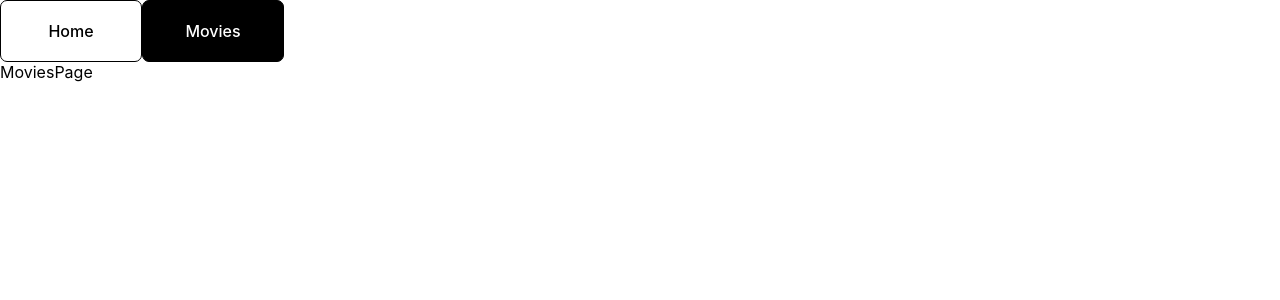
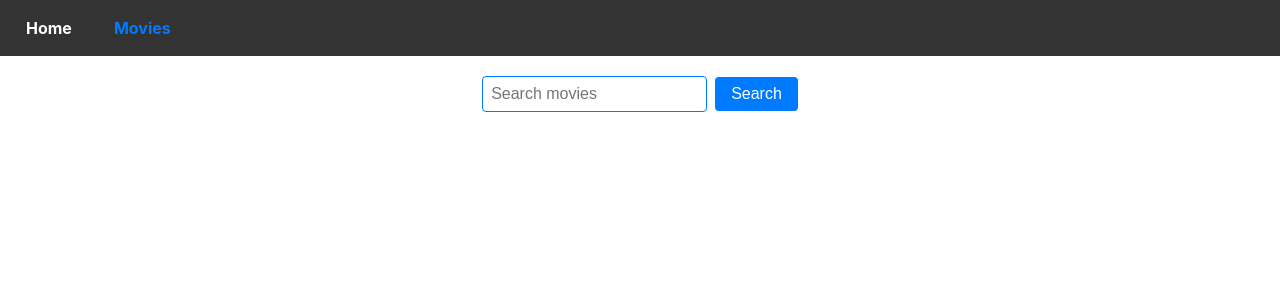
Before and after one commit to Holubchuk/goit-react-hw-05-movies, a React (Create React App) app: page /goit-react-hw-05-movies/movies in a window 1280 px wide. Shown: the top 300 px of the page. Built offline with nearby package versions, Linux system fonts and the light colour scheme.

Commit message:
feature/without go-back

```diff
--- a/src/components/App.jsx
+++ b/src/components/App.jsx
@@ -1,21 +1,25 @@
 import { Routes, Route } from "react-router-dom";
+import { lazy, Suspense } from "react";
 
 import { Layout } from "./Layout/Layout";
+import { Loader } from "./Loader/Loader";
 
-import HomePage from "pages/HomePage";
-import MoviesPage from "pages/MoviesPage";
-import MovieDetailsPage from "pages/MovieDetailsPage";
-
+const HomePage = lazy(() => import ('pages/HomePage'))
+const MoviesPage = lazy(() => import ('pages/MoviesPage'))
+const MovieDetailsPage = lazy(() => import ('pages/MovieDetailsPage'))
 
 
 export const App = () => {
   return (
+    <Suspense fallback={<Loader />}>
     <Layout>
       <Routes>
           <Route path="/" element={<HomePage />} />
           <Route path="/movies" element={<MoviesPage />} />
           <Route path="/movies/:movieId/*" element={<MovieDetailsPage />} />
+          <Route path="*" element={<HomePage />} />
       </Routes>
     </Layout>
+    </Suspense>
   );
 };
--- a/src/components/Layout/Layout.module.css
+++ b/src/components/Layout/Layout.module.css
@@ -1,18 +1,26 @@
+header {
+  display: flex;
+  background-color: #333;
+  padding: 10px;
+}
+
 .navLink {
-    display: inline-flex;
-    padding: 20px;
-    min-width: 100px;
-    justify-content: center;
-    align-items: center;
-    border: 1px solid black;
-    background-color: transparent;
-    font-weight: 500;
-    border-radius: 7px;
-    color: inherit;
-    text-decoration: none;
-    transition: all .3s;
-  }
-  .active {
-    background-color: black;
-    color: white;
-  }
+  color: white;
+  text-decoration: none;
+  padding: 8px 16px;
+  margin-right: 10px;
+  font-weight: bold;
+  transition: color 0.3s ease-in-out;
+}
+
+.navLink.active {
+  color: #007bff;
+}
+
+.navLink:hover {
+  color: #007bff;
+}
+
+main {
+  padding: 20px;
+}
--- a/src/components/MoviesList/MoviesList.jsx
+++ b/src/components/MoviesList/MoviesList.jsx
@@ -4,16 +4,16 @@ import { Link } from 'react-router-dom';
 import css from './MoviesList.module.css';
 
 export const MoviesList = ({ trending }) => {
-
   return (
     <div>
-      <p className={css.trendingTitle}>Trending today</p>
       {Array.isArray(trending) &&
-      trending.map(movie => (
-        <li key={movie.id} className={css.trendingItem}>
-          <Link to={`/movies/${movie.id}`} className={css.trendingLink}>{movie.title}</Link>
-        </li>
-      ))}
+        trending.map(movie => (
+          <li key={movie.id} className={css.trendingItem}>
+            <Link to={`/movies/${movie.id}`} className={css.trendingLink}>
+              {movie.title}
+            </Link>
+          </li>
+        ))}
     </div>
   );
 };
--- a/src/components/MoviesList/MoviesList.module.css
+++ b/src/components/MoviesList/MoviesList.module.css
@@ -1,8 +1,3 @@
-.trendingTitle {
-    font-size: 48px;
-    margin-left: 100px;
-    font-weight: 700;
-}
 .trendingItem {
   list-style-type: none;
   margin-left: 50px;
--- a/src/components/Reviews/Reviews.jsx
+++ b/src/components/Reviews/Reviews.jsx
@@ -30,7 +30,7 @@ export const Reviews = () => {
   return (
     <div className={css.reviewsContainer}>
       {status === STATUSES.pending && <Loader />}
-      {Array.isArray(moviesReviews) &&
+      {Array.isArray(moviesReviews) && moviesReviews.length > 0 ? (
         moviesReviews.map(movie => (
           <ul key={movie.id} className={css.reviewsList}>
             <li className={css.reviewsItem}>
@@ -38,7 +38,10 @@ export const Reviews = () => {
               <p className={css.reviewsContent}>{movie.content}</p>
             </li>
           </ul>
-        ))}
+        ))
+      ) : (
+        <p className={css.noReviewsMessage}>No reviews available for this movie</p>
+      )}
     </div>
   );
 };
--- a/src/components/Reviews/Reviews.module.css
+++ b/src/components/Reviews/Reviews.module.css
@@ -14,6 +14,11 @@
 .reviewsContent {
     font-size: 18px;
 }
+.noReviewsMessage {
+    font-size: 36px;
+    margin-left: 40px;
+    color: brown;
+}
 p {
     margin-block-end: 0;
 }
--- /dev/null
+++ b/src/components/SearchBar/SearchBar.jsx
@@ -0,0 +1,21 @@
+import React from 'react';
+import css from './SearchBar.module.css';
+
+export const Searchbar = ({ handleSubmit }) => {
+  return (
+    <form className={css.searchForm} onSubmit={handleSubmit}>
+      <input
+        className={css.searchFormInput}
+        name="search"
+        type="text"
+        autoComplete="off"
+        autoFocus
+        placeholder="Search movies"
+        required
+      />
+      <button type="submit" className={css.searchFormButton}>
+        Search
+      </button>
+    </form>
+  );
+};
--- /dev/null
+++ b/src/components/SearchBar/SearchBar.module.css
@@ -0,0 +1,29 @@
+.searchForm {
+    display: flex;
+    justify-content: center;
+    align-items: center;
+    margin-bottom: 20px;
+  }
+
+  .searchFormInput {
+    padding: 8px;
+    font-size: 16px;
+    border: 1px solid #ccc;
+    border-radius: 4px;
+    margin-right: 8px;
+  }
+
+  .searchFormButton {
+    padding: 8px 16px;
+    font-size: 16px;
+    background-color: #007bff;
+    color: #fff;
+    border: none;
+    border-radius: 4px;
+    cursor: pointer;
+  }
+
+  .searchFormInput:focus {
+    border-color: #007bff;
+    outline: none;
+  }
--- a/src/pages/HomePage.jsx
+++ b/src/pages/HomePage.jsx
@@ -28,10 +28,15 @@ const HomePage = () => {
   }, []);
 
   return (
-    <div>
-      {status === STATUSES.pending && <Loader />}
-      {status === STATUSES.success && <MoviesList trending={trending} />}
-    </div>
+    <main>
+    {status === STATUSES.pending && <Loader />}
+    {status === STATUSES.success && (
+      <>
+        <p style={{ marginLeft: '100px', fontWeight: 700, fontSize: '48px' }}>Trending today</p>
+        <MoviesList trending={trending} />
+      </>
+    )}
+  </main>
   );
 };
 
--- a/src/pages/MoviesPage.jsx
+++ b/src/pages/MoviesPage.jsx
@@ -1,8 +1,52 @@
 import React from 'react'
+import { useState, useEffect } from 'react';
+
+import { Loader } from '../components/Loader/Loader';
+import { STATUSES } from '../services/constants';
+import { Searchbar } from 'components/SearchBar/SearchBar';
+import { MoviesList } from 'components/MoviesList/MoviesList';
+
+import { requestMovieByQuery } from 'services/api';
+
+
 
 const MoviesPage = () => {
+  const [searchMovies, setsearchMovies] = useState([]);
+  const [status, setStatus] = useState(STATUSES.idle);
+  const [searchValue, setSearchValue] = useState('');
+
+  useEffect(() => {
+    const fetchTrendingMovies = async (searchValue) => {
+      try {
+        setStatus(STATUSES.pending);
+        const responseData = await requestMovieByQuery(searchValue);
+        setsearchMovies(responseData);
+        console.log(responseData);
+        setStatus(STATUSES.success);
+      } catch (error) {
+        setStatus(STATUSES.error);
+      }
+    };
+    if (searchValue === '' ) return;
+    fetchTrendingMovies(searchValue);
+  }, [searchValue]);
+
+  const handleSubmit = e => {
+    e.preventDefault();
+
+    const searchValue = e.currentTarget.elements.search.value;
+
+    setSearchValue(searchValue);
+    setsearchMovies([]);
+    e.target.reset();
+  };
+
   return (
-    <div>MoviesPage</div>
+    <div>
+      <Searchbar handleSubmit={handleSubmit} />
+      {status === STATUSES.pending && <Loader />}
+      {status === STATUSES.success && <MoviesList trending={searchMovies} searchMovies={searchMovies} />}
+    </div>
   )
 }
 
--- a/src/services/api.js
+++ b/src/services/api.js
@@ -4,7 +4,7 @@ export async function requestTrending() {
   const BASE_URL = 'https://api.themoviedb.org/3/trending/movie/day';
   const KEY = 'd425559355e0879fed139185dbbb845a';
 
-  const response = await axios.get(`${BASE_URL}?api_key=${KEY}`);
+  const response = await axios.get(`${BASE_URL}?api_key=${KEY}&language=en-US`);
   return response.data;
 }
 
@@ -12,7 +12,7 @@ export const requestMovieDetailsById = async movieId => {
   const BASE_URL = 'https://api.themoviedb.org/3/movie/';
   const KEY = 'd425559355e0879fed139185dbbb845a';
 
-  const response = await axios.get(`${BASE_URL}${movieId}?api_key=${KEY}`);
+  const response = await axios.get(`${BASE_URL}${movieId}?api_key=${KEY}&language=en-US`);
   return response.data;
 };
 
@@ -20,7 +20,9 @@ export const requestMovieCast = async movieId => {
   const BASE_URL = 'https://api.themoviedb.org/3/movie/';
   const KEY = 'd425559355e0879fed139185dbbb845a';
 
-  const response = await axios.get(`${BASE_URL}${movieId}/credits?api_key=${KEY}`);
+  const response = await axios.get(
+    `${BASE_URL}${movieId}/credits?api_key=${KEY}&language=en-US`
+  );
   return response.data.cast;
 };
 
@@ -28,6 +30,18 @@ export const requestMovieReviews = async movieId => {
   const BASE_URL = 'https://api.themoviedb.org/3/movie/';
   const KEY = 'd425559355e0879fed139185dbbb845a';
 
-  const response = await axios.get(`${BASE_URL}${movieId}/reviews?api_key=${KEY}`);
+  const response = await axios.get(
+    `${BASE_URL}${movieId}/reviews?api_key=${KEY}&language=en-US&page=1`
+  );
   return response.data.results;
 };
+
+export const requestMovieByQuery = async SearchValue => {
+  const BASE_URL = 'https://api.themoviedb.org/3/search/movie';
+  const KEY = 'd425559355e0879fed139185dbbb845a';
+
+  const response = await axios.get(
+    `${BASE_URL}?api_key=${KEY}&query=${SearchValue}&include_adult=false&language=en-US&page=1`
+  );
+  return response.data.results;
+};
```
Lines whose indentation alone changed are shown as unchanged.
